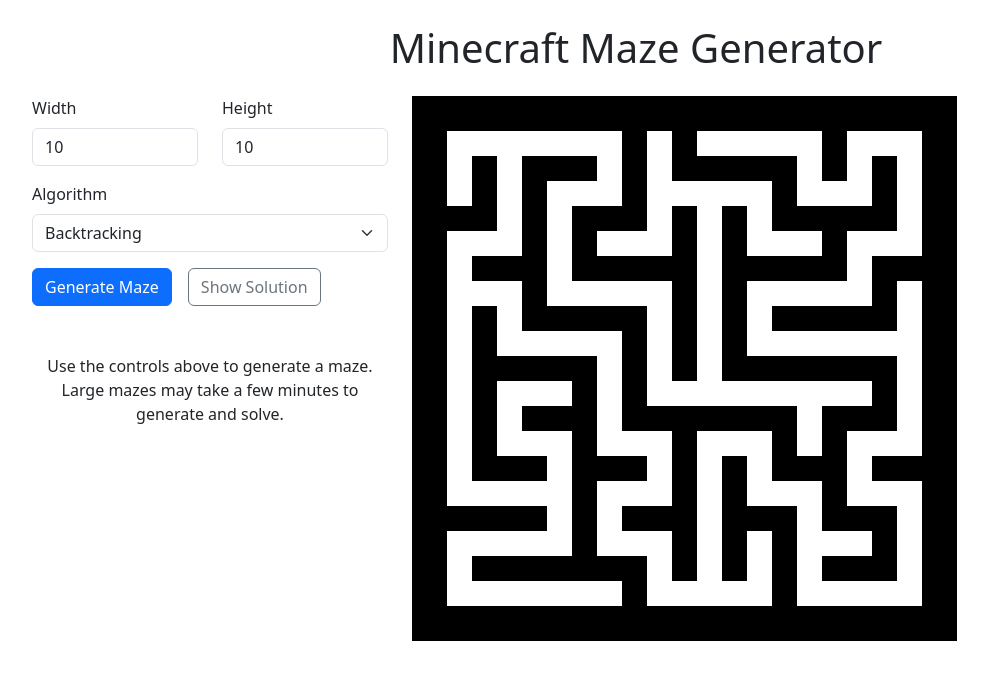
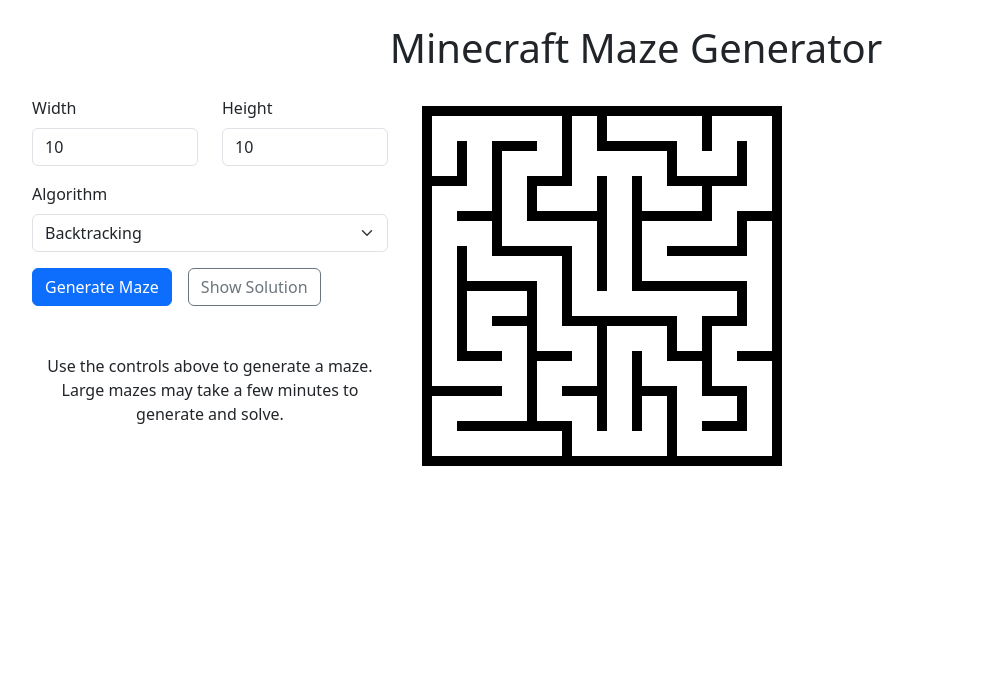
Before and after one commit to nsdigirolamo/maze-gen, a React (Vite) app: page / in a window 1280 px wide. Both pictures are taken after a click on the button "Generate Maze". Shown: the top 680 px of the page, without its empty margins (4-992 px from the left). Built offline with nearby package versions, Linux system fonts and the light colour scheme.

Commit message:
Fixed issue where padding was visible

```diff
--- a/src/components/Visualizer.tsx
+++ b/src/components/Visualizer.tsx
@@ -5,18 +5,25 @@
 
 interface VisualizerProps {
   maze: Maze;
+  corridorWidth?: number;
+  wallWidth?: number;
   showSolution?: boolean;
 }
 
-function Visualizer({ maze, showSolution }: VisualizerProps): ReactElement {
+function Visualizer({
+  maze,
+  corridorWidth,
+  wallWidth,
+  showSolution,
+}: VisualizerProps): ReactElement {
   const canvasRef = useRef<HTMLCanvasElement>(null);
 
   const mazeWidth = maze[0].length;
   const mazeHeight = maze.length;
 
   const padding = 10;
-  const cellSize = 25;
-  const wallSize = 25;
+  const cellSize = corridorWidth ? corridorWidth : 25;
+  const wallSize = wallWidth ? wallWidth : 10;
 
   const canvasWidth =
     2 * padding + (mazeWidth + 1) * wallSize + mazeWidth * cellSize;
@@ -40,6 +47,7 @@
     context.fillRect(0, 0, canvas.width, canvas.height);
 
     drawWalls(context, maze, padding, cellSize, wallSize);
+    drawPadding(context, padding);
 
     if (showSolution) {
       drawSolution(
@@ -140,4 +148,15 @@
   context.stroke();
 }
 
+function drawPadding(context: CanvasRenderingContext2D, padding: number) {
+  const width = context.canvas.width;
+  const height = context.canvas.height;
+  context.fillStyle = "white";
+
+  context.fillRect(0, 0, width, padding);
+  context.fillRect(0, 0, padding, width);
+  context.fillRect(width - padding, 0, padding, height);
+  context.fillRect(0, height - padding, width, padding);
+}
+
 export default Visualizer;
```
